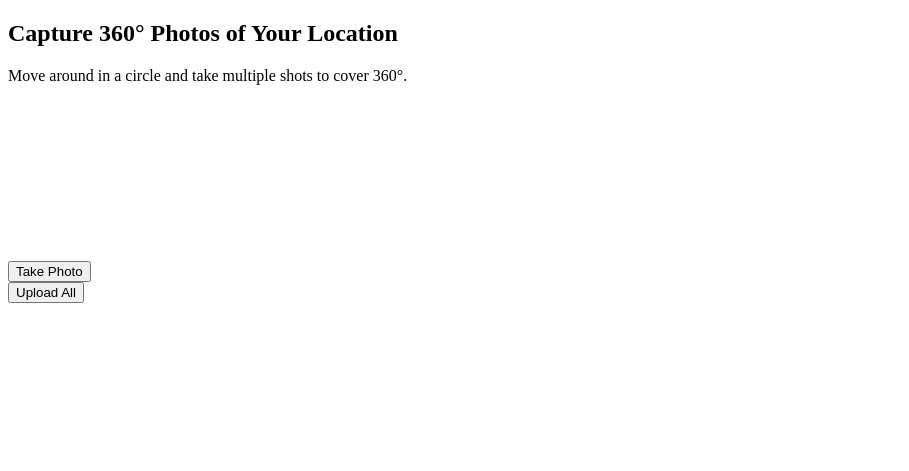
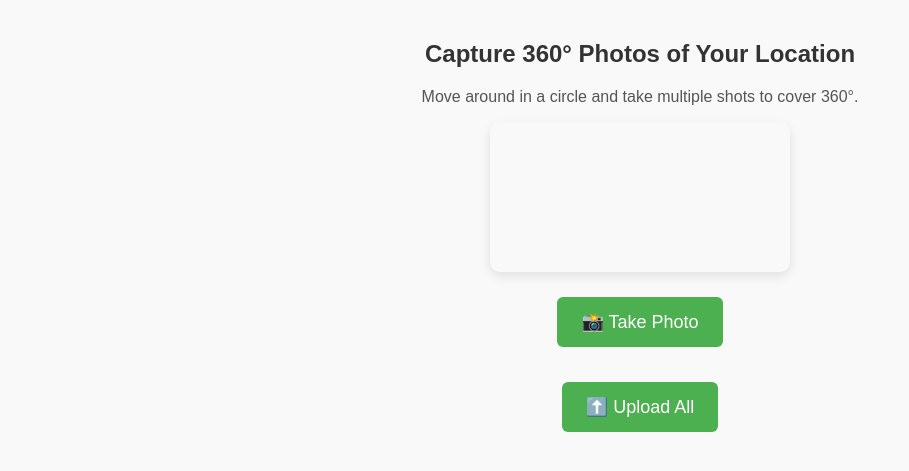
Before and after one commit to achintya-goyal/flask-panorama-app, a Flask app: page / in a window 1280 px wide. Shown: the top 471 px of the page, without its empty margins (0-909 px from the left). Run offline with Flask 3, Linux system fonts and the light colour scheme.

Commit message:
update: added css

```diff
--- a/templates/index.html
+++ b/templates/index.html
@@ -4,8 +4,73 @@
   <meta charset="UTF-8">
   <title>360° Capture</title>
   <style>
-    video, canvas { max-width: 90%; margin: 10px auto; display: block; }
-    #photos img { width: 100px; margin: 5px; }
+    body {
+      font-family: Arial, sans-serif;
+      text-align: center;
+      margin: 0;
+      padding: 20px;
+      background: #f9f9f9;
+    }
+
+    h2 {
+      color: #333;
+    }
+
+    p {
+      color: #555;
+    }
+
+    video, canvas {
+      max-width: 100%;
+      border-radius: 10px;
+      box-shadow: 0 4px 12px rgba(0,0,0,0.1);
+      margin: 15px auto;
+      display: block;
+    }
+
+    button {
+      background: #4CAF50;
+      color: white;
+      border: none;
+      padding: 12px 20px;
+      margin: 10px;
+      font-size: 16px;
+      border-radius: 6px;
+      cursor: pointer;
+      transition: 0.2s ease;
+    }
+
+    button:hover {
+      background: #45a049;
+    }
+
+    #photos {
+      margin-top: 15px;
+      display: flex;
+      flex-wrap: wrap;
+      justify-content: center;
+      gap: 10px;
+    }
+
+    #photos img {
+      width: 90px;
+      height: 90px;
+      object-fit: cover;
+      border-radius: 6px;
+      box-shadow: 0 2px 6px rgba(0,0,0,0.2);
+    }
+
+    @media (min-width: 768px) {
+      button {
+        font-size: 18px;
+        padding: 14px 24px;
+      }
+
+      #photos img {
+        width: 120px;
+        height: 120px;
+      }
+    }
   </style>
 </head>
 <body>
@@ -13,10 +78,10 @@
   <p>Move around in a circle and take multiple shots to cover 360°.</p>
 
   <video id="video" autoplay playsinline></video>
-  <button id="snap">Take Photo</button>
+  <button id="snap">📸 Take Photo</button>
   <form id="uploadForm" method="POST" action="/upload" enctype="multipart/form-data">
     <div id="photos"></div>
-    <button type="submit">Upload All</button>
+    <button type="submit">⬆️ Upload All</button>
   </form>
 
   <canvas id="canvas" style="display:none;"></canvas>
@@ -34,7 +99,7 @@
         video.srcObject = stream;
       })
       .catch(err => {
-        console.error("Rear camera not available, falling back to default:", err);
+        console.error("Rear camera not available, falling back:", err);
         return navigator.mediaDevices.getUserMedia({ video: true })
           .then(stream => { video.srcObject = stream; });
       });
```
Also changed, not shown: templates/result.html (+64 -2 lines).
